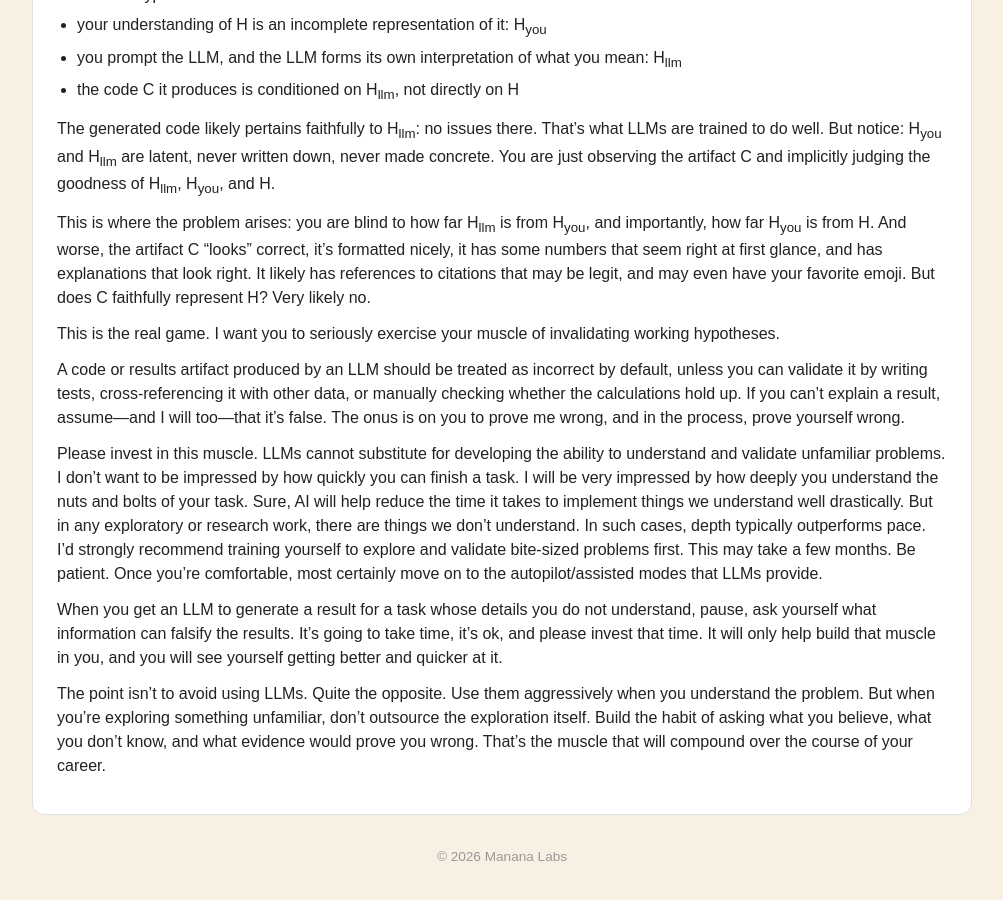
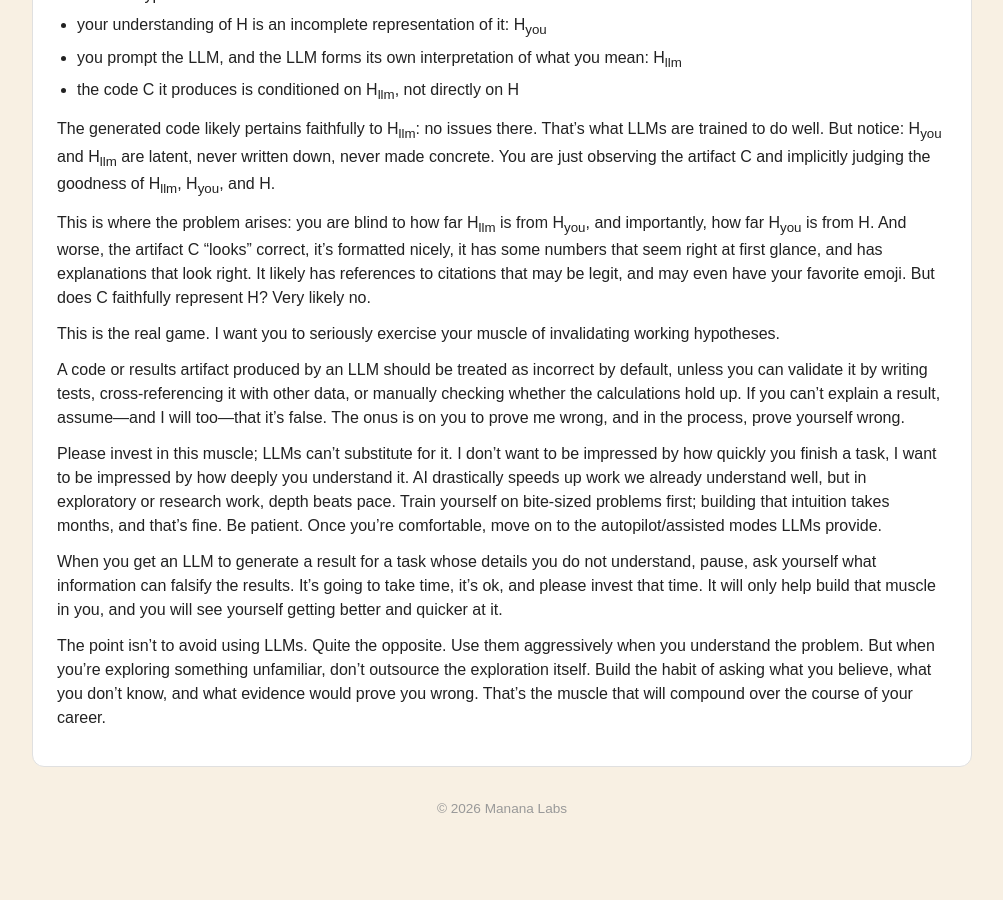
Before and after one commit to manana-labs/manana-labs.github.io, a Jekyll site: the page built from _posts/2026-09-20-a-note-on-the-use-of-llms-for-exploratory-tasks.md, in a window 1280 px wide and 900 px high, scrolled down 1521 px. Shown: the whole window, without its empty margins (138-1141 px from the left). Built offline with Jekyll 4.4.1, drawn with Linux system fonts in a browser that asks for light colours; after the commit the page ends 2373 px from its top, so only the background shows below that.

Commit message:
Tighten paragraph on training intuition over pace
Co-Authored-By: Claude Sonnet 5 <noreply@anthropic.com>

```diff
--- a/_posts/2026-09-20-a-note-on-the-use-of-llms-for-exploratory-tasks.md
+++ b/_posts/2026-09-20-a-note-on-the-use-of-llms-for-exploratory-tasks.md
@@ -53,7 +53,7 @@ This is the real game. I want you to seriously exercise your muscle of invalidat
 
 A code or results artifact produced by an LLM should be treated as incorrect by default, unless you can validate it by writing tests, cross-referencing it with other data, or manually checking whether the calculations hold up. If you can't explain a result, assume---and I will too---that it's false. The onus is on you to prove me wrong, and in the process, prove yourself wrong.
 
-Please invest in this muscle. LLMs cannot substitute for developing the ability to understand and validate unfamiliar problems. I don't want to be impressed by how quickly you can finish a task. I will be very impressed by how deeply you understand the nuts and bolts of your task. Sure, AI will help reduce the time it takes to implement things we understand well drastically. But in any exploratory or research work, there are things we don't understand. In such cases, depth typically outperforms pace. I'd strongly recommend training yourself to explore and validate bite-sized problems first. This may take a few months. Be patient. Once you're comfortable, most certainly move on to the autopilot/assisted modes that LLMs provide.
+Please invest in this muscle; LLMs can't substitute for it. I don't want to be impressed by how quickly you finish a task, I want to be impressed by how deeply you understand it. AI drastically speeds up work we already understand well, but in exploratory or research work, depth beats pace. Train yourself on bite-sized problems first; building that intuition takes months, and that's fine. Be patient. Once you're comfortable, move on to the autopilot/assisted modes LLMs provide.
 
 When you get an LLM to generate a result for a task whose details you do not understand, pause, ask yourself what information can falsify the results. It's going to take time, it's ok, and please invest that time. It will only help build that muscle in you, and you will see yourself getting better and quicker at it.
 
```
